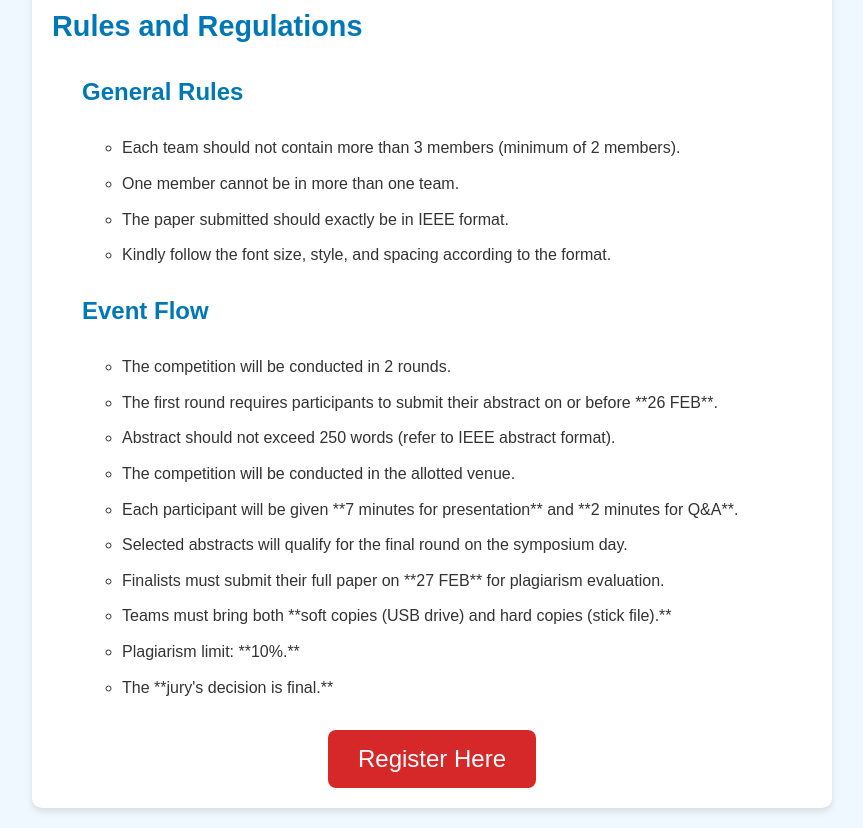
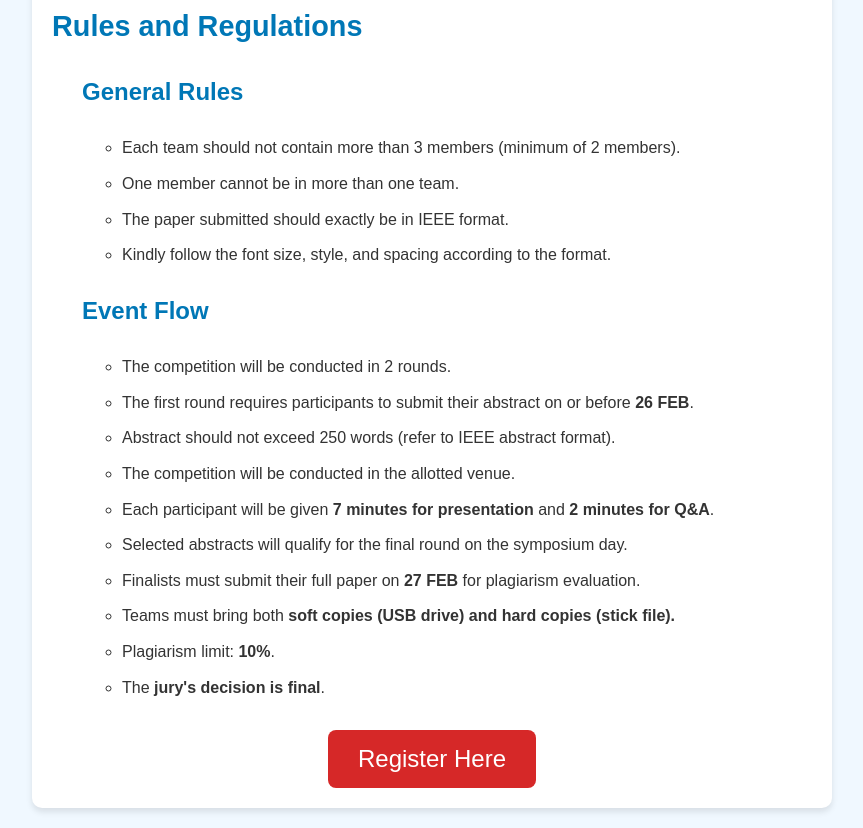
Before and after one commit to Madhavan-no1/Medrino25, a plain HTML site: page events/event6.html in a window 1280 px wide. Shown: the part 701-1529 px from the top of the page, without its empty margins (208-1071 px from the left). Drawn offline with Linux system fonts and the light colour scheme.

Commit message:
Update event6.html

```diff
--- a/events/event6.html
+++ b/events/event6.html
@@ -29,15 +29,15 @@
                 <h3 style="color: #0077b6; font-size: 1.5rem;">Event Flow</h3>
                 <ul>
                     <li style="margin-bottom: 10px; font-size: 1rem; color: #333;">The competition will be conducted in 2 rounds.</li>
-                    <li style="margin-bottom: 10px; font-size: 1rem; color: #333;">The first round requires participants to submit their abstract on or before **26 FEB**.</li>
+                    <li style="margin-bottom: 10px; font-size: 1rem; color: #333;">The first round requires participants to submit their abstract on or before <strong>26 FEB</strong>.</li>
                     <li style="margin-bottom: 10px; font-size: 1rem; color: #333;">Abstract should not exceed 250 words (refer to IEEE abstract format).</li>
                     <li style="margin-bottom: 10px; font-size: 1rem; color: #333;">The competition will be conducted in the allotted venue.</li>
-                    <li style="margin-bottom: 10px; font-size: 1rem; color: #333;">Each participant will be given **7 minutes for presentation** and **2 minutes for Q&A**.</li>
+                    <li style="margin-bottom: 10px; font-size: 1rem; color: #333;">Each participant will be given <strong>7 minutes for presentation</strong> and <strong>2 minutes for Q&A</strong>.</li>
                     <li style="margin-bottom: 10px; font-size: 1rem; color: #333;">Selected abstracts will qualify for the final round on the symposium day.</li>
-                    <li style="margin-bottom: 10px; font-size: 1rem; color: #333;">Finalists must submit their full paper on **27 FEB** for plagiarism evaluation.</li>
-                    <li style="margin-bottom: 10px; font-size: 1rem; color: #333;">Teams must bring both **soft copies (USB drive) and hard copies (stick file).**</li>
-                    <li style="margin-bottom: 10px; font-size: 1rem; color: #333;">Plagiarism limit: **10%.**</li>
-                    <li style="margin-bottom: 10px; font-size: 1rem; color: #333;">The **jury's decision is final.**</li>
+                    <li style="margin-bottom: 10px; font-size: 1rem; color: #333;">Finalists must submit their full paper on <strong>27 FEB</strong> for plagiarism evaluation.</li>
+                    <li style="margin-bottom: 10px; font-size: 1rem; color: #333;">Teams must bring both <strong>soft copies (USB drive) and hard copies (stick file).</strong></li>
+                    <li style="margin-bottom: 10px; font-size: 1rem; color: #333;">Plagiarism limit: <strong>10%</strong>.</li>
+                    <li style="margin-bottom: 10px; font-size: 1rem; color: #333;">The <strong>jury's decision is final</strong>.</li>
                 </ul>
             </ul>
 
```
